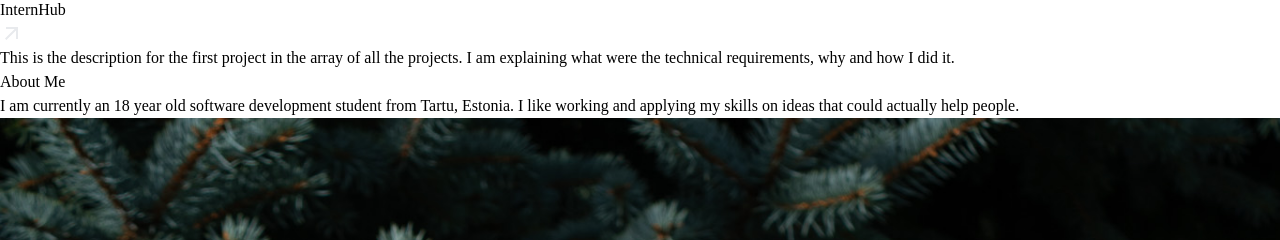
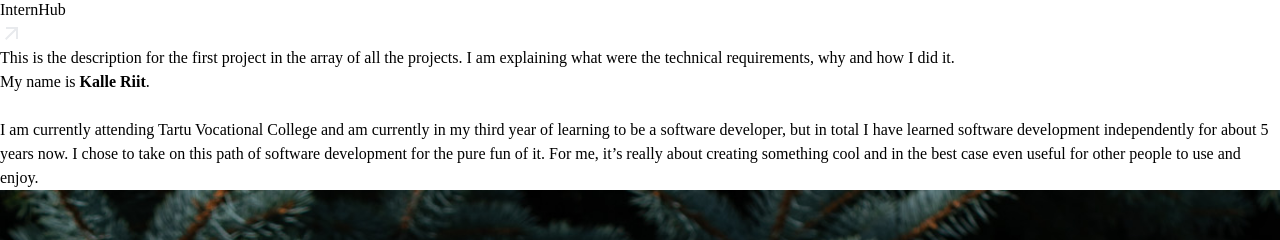
Before and after one commit to gitTanzj/portfolio-one, a React (Vite) app: page / in a window 1280 px wide. Shown: the part 326-566 px from the top of the page. Built offline with nearby package versions, Linux system fonts and the light colour scheme; a web font is replaced by a local one.

Commit message:
working on portfolio

```diff
--- a/src/pages/About.tsx
+++ b/src/pages/About.tsx
@@ -4,10 +4,10 @@ import './About.css'
 
 export const About = () => {
   return (
-    <div className="flex flex-col md:flex-row min-h-screen w-full text-gray-800 p-4 gap-10">
-      <div className="order-last md:order-first flex flex-col justify-center items-center md:items-end">
+    <div className="grid grid-cols-1 md:grid-cols-2 min-h-screen w-full text-gray-800 p-4 gap-4">
+      <div className="order-last md:order-first flex justify-end items-center">
         <div id="about-text-box" className="flex flex-col justify-start items-center border-2 border-gray-800 w-full md:w-2/3 h-2/3 p-8 gap-2 hover-black">
-          <div id="about-text-draggable" className="flex flex-col justify-center items-center h-4 w-10 rounded-xl border shadow-md top-0 gap-1 p-3 transition-all duration-200">
+          <div id="about-text-draggable" className="flex flex-col justify-center items-center h-4 w-10 top-0 gap-1 p-3 transition-all duration-200">
             {[...Array(2)].map((_, index) => (
               <div key={index} className="flex flow-row gap-1">
                 {[...Array(3)].map((_, index) => (
@@ -16,17 +16,19 @@ export const About = () => {
               </div>
             ))}
           </div>
-          <h2 className="text-4xl md:text-6xl text-left">About Me</h2>
-          <div className="w-full h-1 bg-gray-800"/>
           <p className="text-lg font-semibold">
-            I am currently an 18 year old software development student from Tartu, Estonia.
-            I like working and applying my skills on ideas that could actually help people.
+            <p className="text-4xl font-normal">My name is <b>Kalle Riit</b>.</p>
+            <br/>
+            I am currently attending Tartu Vocational College and am currently in my third year of learning to be a software developer, but in total I have learned software development independently for about 5 years now.
+            I chose to take on this path of software development for the pure fun of it.
+            For me, it’s really about creating something cool and in the best case even useful for other people to use and enjoy.
+
           </p>
         </div>
       </div>
 
       <div className="order-first md:order-last flex justify-center items-center">
-        <div className="flex justify-start items-center h-2/3 p-8">
+        <div className="flex justify-start items-center p-8">
           <img src={image} className="w-full md:w-1/2 shadow-xl"/>
         </div>
       </div>
```
